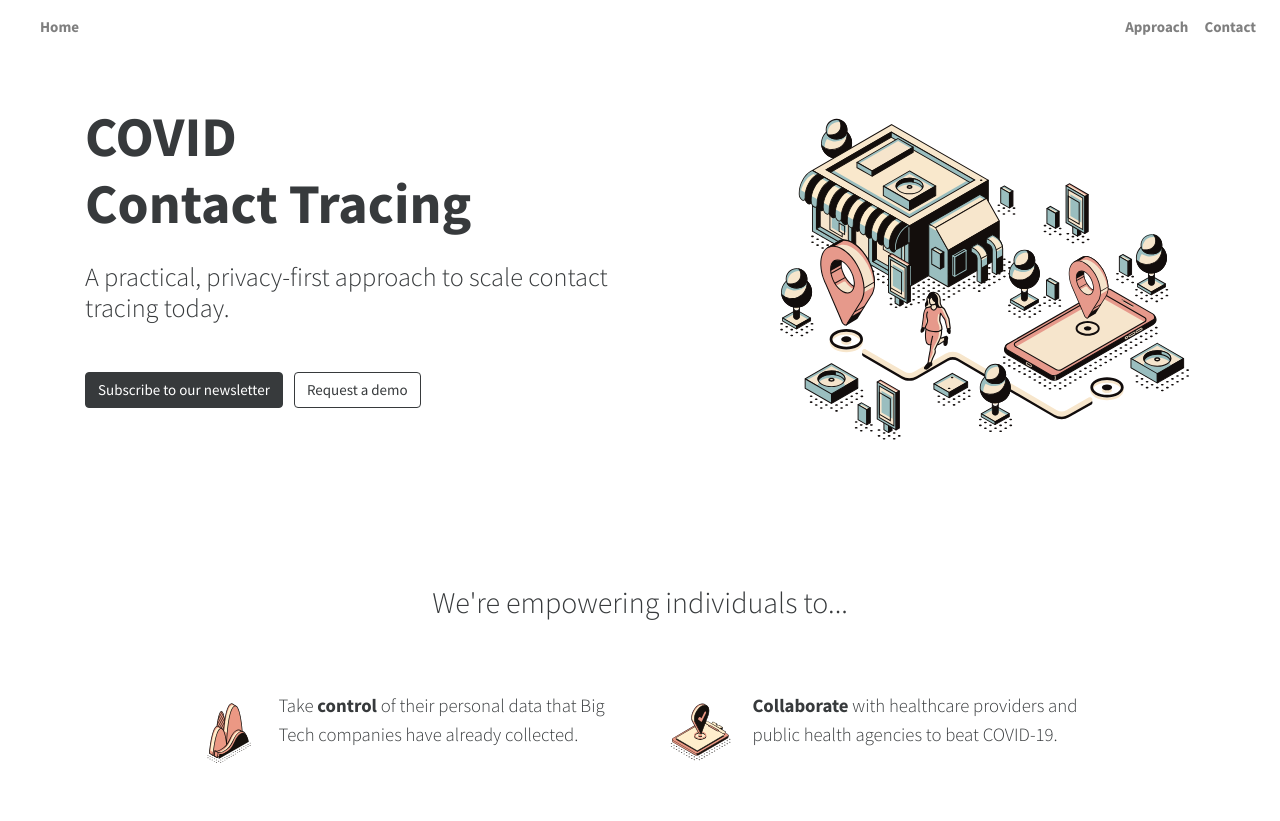
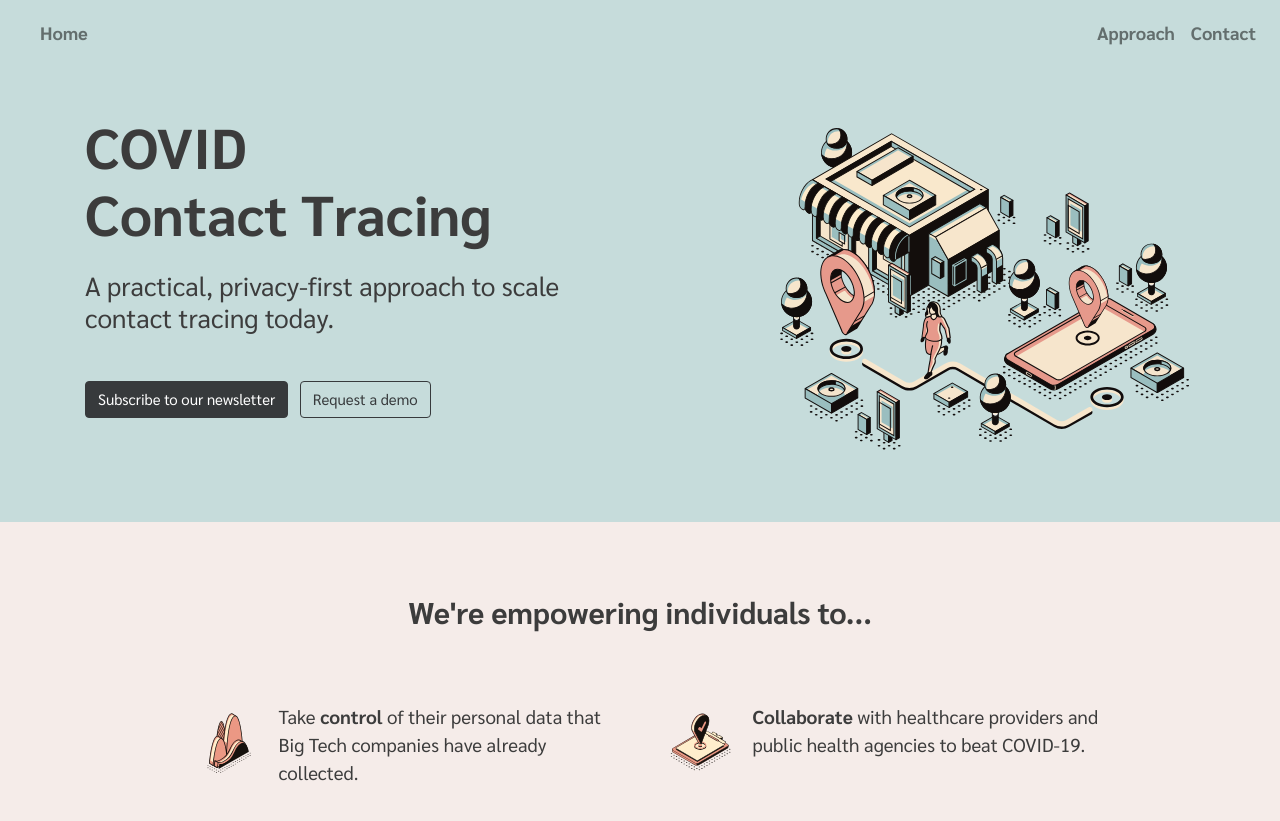
Before and after one commit to dproctor/cct-landing-page, a plain HTML site: page index.html in a window 1280 px wide. Shown: the top 821 px of the page. Drawn offline with nearby package versions, Linux system fonts and the light colour scheme; the site is published under a folder, as on GitHub Pages, so addresses that start at the root find nothing.

Commit message:
relative links

```diff
--- a/index.html
+++ b/index.html
@@ -9,7 +9,7 @@
     integrity="sha256-/ykJw/wDxMa0AQhHDYfuMEwVb4JHMx9h4jD4XvHqVzU=" crossorigin="anonymous" />
   <link rel="stylesheet" href="https://cdnjs.cloudflare.com/ajax/libs/bootswatch/4.4.1/cosmo/bootstrap.min.css"
     integrity="sha256-KgiMiZgZazlcRqcTnpKlQRyoi1Y79W1dsn5CtKFtwH0=" crossorigin="anonymous" />
-  <link rel="stylesheet" href="/css/style.css?rev=6">
+  <link rel="stylesheet" href="css/style.css?rev=6">
 
   <script async src="https://www.googletagmanager.com/gtag/js?id=UA-608030-15"></script>
   <script>
@@ -32,15 +32,15 @@
     <div class="navbar-collapse collapse" id="collapsingNavbar">
       <ul class="navbar-nav">
         <li class="nav-item">
-            <a class="nav-link font-weight-bold" href="/">Home</a>
+            <a class="nav-link font-weight-bold" href=".">Home</a>
         </li>
       </ul>
       <ul class="navbar-nav ml-auto">
         <li class="nav-item ml-auto">
-          <a class="nav-link font-weight-bold" href="/#approach">Approach</a>
+          <a class="nav-link font-weight-bold" href="#approach">Approach</a>
         </li>
         <li class="nav-item ml-auto">
-          <a class="nav-link font-weight-bold" href="/#contact">Contact</a>
+          <a class="nav-link font-weight-bold" href="#contact">Contact</a>
         </li>
       </ul>
     </div>
@@ -83,7 +83,7 @@
                           <span class="feedback"></span>
                         </div>
                         <div>
-                          <label class="form-check-label" for="nlpp">By clicking "Subscribe" I agree to COVID Contact Tracing's <a href="/docs/privacy_policy.md">Privacy Policy</a>.</label>
+                          <label class="form-check-label" for="nlpp">By clicking "Subscribe" I agree to COVID Contact Tracing's <a href="docs/privacy_policy.md">Privacy Policy</a>.</label>
                         </div>
                       </div>
                       <div class="modal-footer">
@@ -311,7 +311,7 @@
   <footer class="page-footer font-small p-5 bg1">
     <div class="row">
         <div class="col-md-6">
-            <a class="text-muted" href="/docs/privacy_policy.md">Privacy Policy</a>
+            <a class="text-muted" href="docs/privacy_policy.md">Privacy Policy</a>
         </div>
         <div class="footer-copyright text-right col-md-6">
             <span class="d-block text-muted">COVID Contact Tracing</span>
```
Also changed, not shown: 1 other file.
